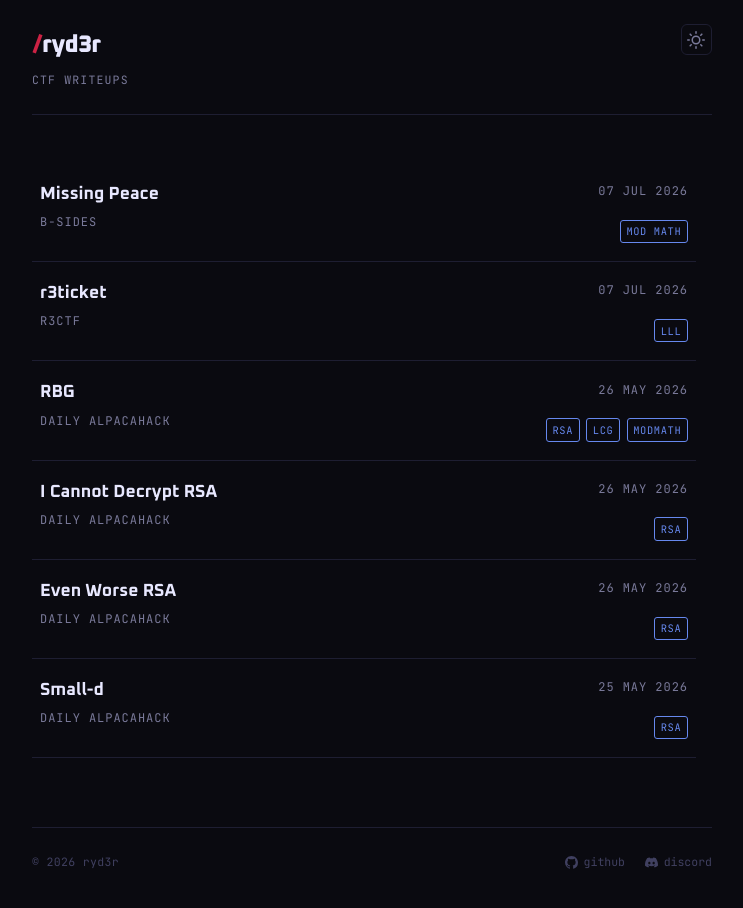
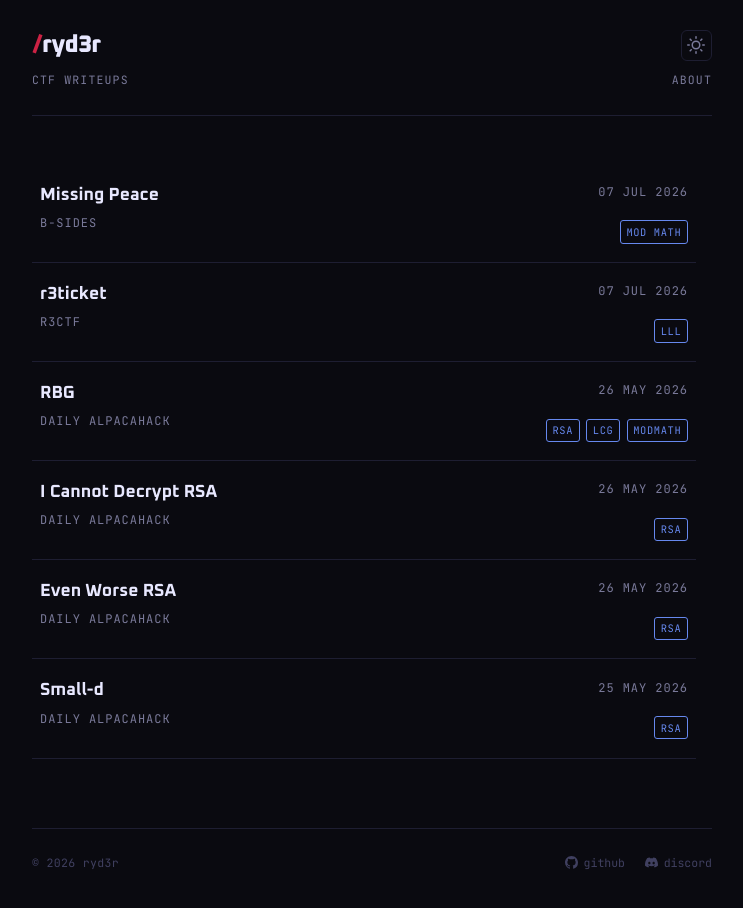
Before and after one commit to 1tsryd3r/1tsryd3r.github.io, a Jekyll site: the page built from index.html, in a window 1280 px wide. Shown: the top 908 px of the page, without its empty margins (268-1011 px from the left). Built offline with Jekyll 4.4.1, drawn with Linux system fonts in a browser that asks for light colours.

Commit message:
added seperate about page

```diff
--- a/_layouts/default.html
+++ b/_layouts/default.html
@@ -12,6 +12,7 @@
                     >
                     <div class="site-subtitle">{{ site.description }}</div>
                 </div>
+                <div class="site-actions">
                     <button
                         id="theme-toggle"
                         class="theme-toggle"
@@ -54,6 +55,12 @@
                         />
                     </svg>
                 </button>
+                    <a
+                        class="site-nav-link"
+                        href="{{ '/about/' | relative_url }}"
+                        {% if page.url == "/about/" %}aria-current="page"{% endif %}
+                    >about</a>
+                </div>
             </header>
             <main>{{ content }}</main>
             <footer>
--- a/assets/css/main.css
+++ b/assets/css/main.css
@@ -124,6 +124,29 @@ header {
     margin-top: 0.25rem;
     letter-spacing: 0.1em;
     text-transform: uppercase;
+}
+
+/* ── Site Actions (nav + theme toggle) ───────────────────────── */
+.site-actions {
+    display: flex;
+    flex-direction: column;
+    align-items: flex-end;
+    gap: 0.6rem;
+    flex-shrink: 0;
+    padding-top: 0.35rem;
+}
+
+.site-nav-link {
+    font-size: 0.72rem;
+    color: var(--muted-2);
+    letter-spacing: 0.1em;
+    text-transform: uppercase;
+    text-decoration: none;
+    transition: color 0.15s;
+}
+
+.site-nav-link:hover {
+    color: var(--accent);
 }
 
 /* ── Theme Toggle ───────────────────────────────────────────── */
```
Also changed, not shown: about.md (added, +6 -0 lines). Lines whose indentation alone changed are shown as unchanged.
